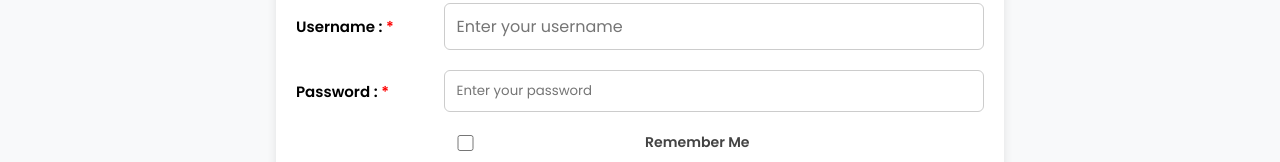
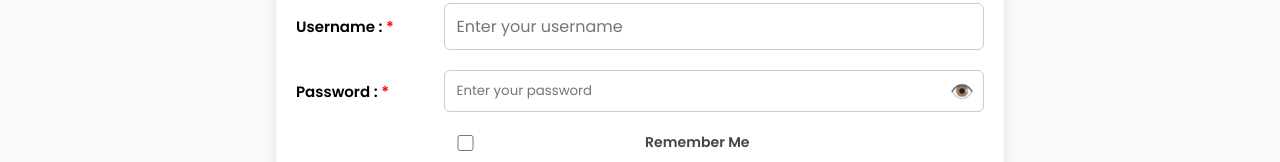
Before and after one commit to kawsi2911/Trust_Care_System, a React (Vite) app in the folder Final year Project/Trust_Care_Front_End/: page /serviceproviderloginpage in a window 1280 px wide. Shown: the part 272-434 px from the top of the page. Built offline with nearby package versions, Linux system fonts and the light colour scheme.

Commit message:
"serviceprovider"

```diff
--- a/Final year Project/Trust_Care_Front_End/src/Provider-Login/ServiceProviderLoginPage.jsx
+++ b/Final year Project/Trust_Care_Front_End/src/Provider-Login/ServiceProviderLoginPage.jsx
@@ -17,6 +17,7 @@ function ServiceProviderLoginPage() {
   const [showOTP, setShowOTP] = useState(false);
   const [otp, setOtp] = useState("");
   const [token, setToken] = useState("");
+  const [showPassword, setShowPassword] = useState(false);
 
   // Validation function
   const validate = (data = formData) => {
@@ -154,19 +155,13 @@ function ServiceProviderLoginPage() {
                 {touched.username && errors.username && <p className="error-text">{errors.username}</p>}
               </div>
 
-              <div className='row'>
+              <div className='row' style={{ position: 'relative', width: '100%' }}>
                 <label htmlFor='password'>Password : <span className='star'>*</span></label>
-                <input
-                  type='password'
-                  id='password'
-                  name='password'
-                  placeholder='Enter your password'
-                  value={formData.password}
-                  onChange={handleChange}
-                  onBlur={handleBlur}
-                  className={touched.password && errors.password ? 'input-error' : ''}
-                />
-                {touched.password && errors.password && <p className="error-text">{errors.password}</p>}
+                  <input type={showPassword ? "text" : "password"} id='password' name='password' placeholder='Enter your password' value={formData.password} onChange={handleChange} onBlur={handleBlur}className={touched.password && errors.password ? 'input-error' : ''} style={{ paddingRight: '40px' }}  />
+                    <span onClick={() => setShowPassword(!showPassword)} style={{ position: 'absolute', right: '10px', top: '50%', transform: 'translateY(-50%)', cursor: 'pointer', fontSize: '1.2rem', color: '#6c757d', userSelect: 'none', }} >
+                      {showPassword ? '🙈' : '👁️'}
+                    </span>
+                      {touched.password && errors.password && <p className="error-text">{errors.password}</p>}
               </div>
 
               <div className='row checkbox-row'>
```
